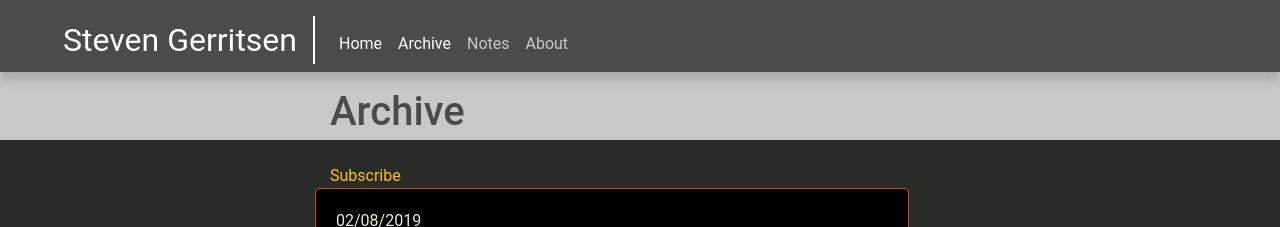
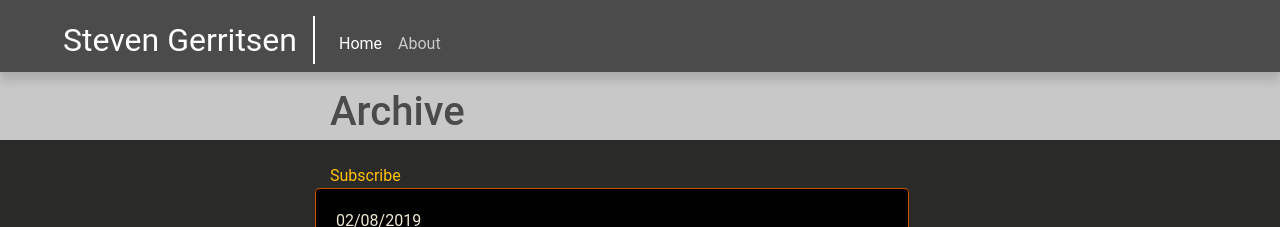
Before and after one commit to Steeff0/steeff0.github.io, a Jekyll site: the page built from pages/archive.html, in a window 1280 px wide. Shown: the top 227 px of the page. Built offline with Jekyll 4.4.1, drawn with Linux system fonts in a browser that asks for light colours; some web fonts are replaced.

Commit message:
Go life with posts

```diff
--- a/_config.yml
+++ b/_config.yml
@@ -49,7 +49,7 @@ defaults:
       path: ""
       type: "notes"
     values:
-      layout: "post-old"
+      layout: "post"
       permalink: /notes/:slug/
       promoted: false
       discription: ""
@@ -59,7 +59,7 @@ defaults:
       path: ""
       type: "posts"
     values:
-      layout: "post-old"
+      layout: "post"
       permalink: /articles/:year/:slug/
       promoted: false
       discription: ""
--- a/_data/navigation.yml
+++ b/_data/navigation.yml
@@ -1,9 +1,5 @@
 - title: Home
   url: /
   class: home
-- title: Archive
-  url: /archive/
-- title: Notes
-  url: /notes/
 - title: About
   url: /about/
```
